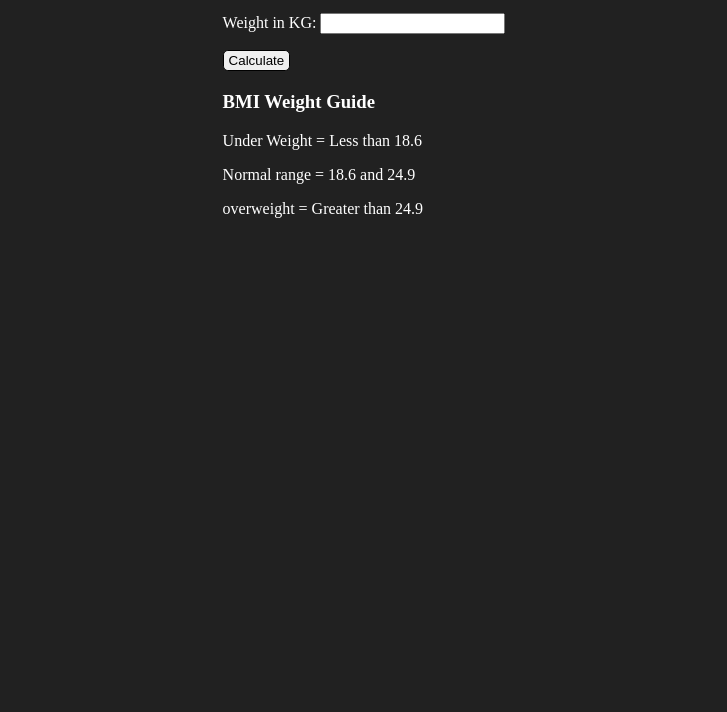
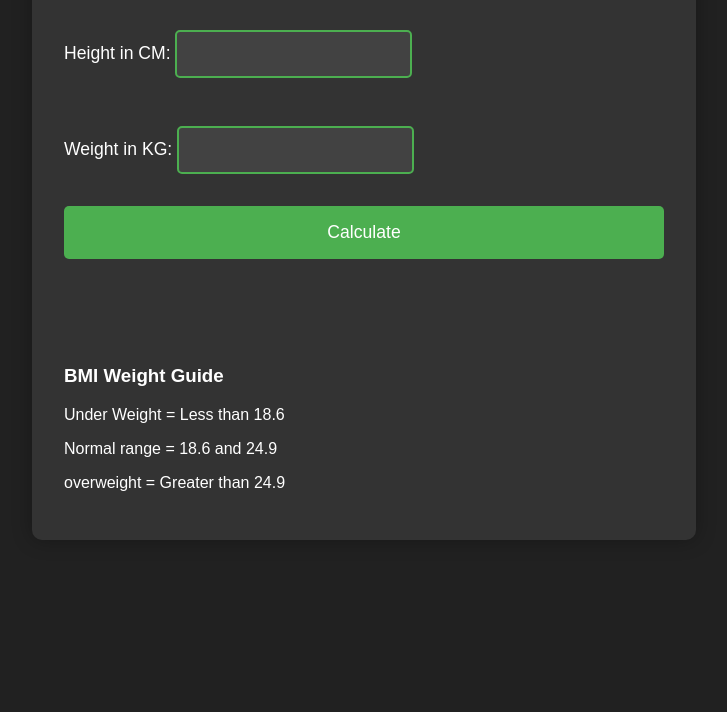
Before and after one commit to ScriptingWithSaad/BMI-Generator, a plain HTML site: page index.html in a window 1280 px wide. Shown: the part 128-840 px from the top of the page, without its empty margins (276-1003 px from the left). Before the commit the page ends 800 px from the top, so only its background shows below. Drawn offline with Linux system fonts and the light colour scheme.

Commit message:
Update style.css

```diff
--- a/stylesheet/style.css
+++ b/stylesheet/style.css
@@ -1,26 +1,84 @@
 body {
             background-color: #212121;
             color: #fff;
+            font-family: Arial, sans-serif;
+            margin: 0;
+            padding: 20px;
+            min-height: 100vh;
         }
-
         .container {
+            max-width: 600px;
+            margin: 0 auto;
+            padding: 2rem;
+            background-color: #333;
+            border-radius: 10px;
+            box-shadow: 0 0 20px rgba(0,0,0,0.3);
+        }
+        h1 {
+            text-align: center;
+            color: #4CAF50;
+            margin-bottom: 2rem;
+        }
+        form {
             display: flex;
             flex-direction: column;
-    justify-content: center;
-    align-items: center;
+            gap: 1rem;
         }
-
+        .input-group {
+            display: flex;
+            flex-direction: column;
+            gap: 0.5rem;
+        }
+        label {
+            font-size: 1.1rem;
+        }
+        input {
+            padding: 0.8rem;
+            border: 2px solid #4CAF50;
+            border-radius: 5px;
+            background-color: #424242;
+            color: white;
+            font-size: 1rem;
+        }
+        input:focus {
+            outline: none;
+            border-color: #66BB6A;
+        }
         button {
-    border: 1px solid black;
-    border-radius: 0.3rem;
-    padding: 2px 5px;
+            background-color: #4CAF50;
+            color: white;
+            border: none;
+            padding: 1rem;
+            border-radius: 5px;
+            font-size: 1.1rem;
             cursor: pointer;
+            transition: background-color 0.3s;
         }
-
-
+        button:hover {
+            background-color: #66BB6A;
+        }
         #result {
-    font-size: 35px;
-    margin-left: 90px;
-    margin-top: 20px;
-    color: rgb(241, 241, 241);
+            margin-top: 1.5rem;
+            padding: 1rem;
+            text-align: center;
+            font-size: 1.2rem;
+            border-radius: 5px;
         }
+        .weight-guide {
+            margin-top: 2rem;
+            padding: 1rem;
+            background-color: #424242;
+            border-radius: 5px;
+        }
+        .weight-guide h3 {
+            color: #4CAF50;
+            margin-top: 0;
+        }
+        .weight-guide p {
+            margin: 0.5rem 0;
+        }
+        .error {
+            color: #ff6b6b;
+            font-size: 0.9rem;
+            margin-top: 0.3rem;
+        }
```
Lines whose indentation alone changed are shown as unchanged.
